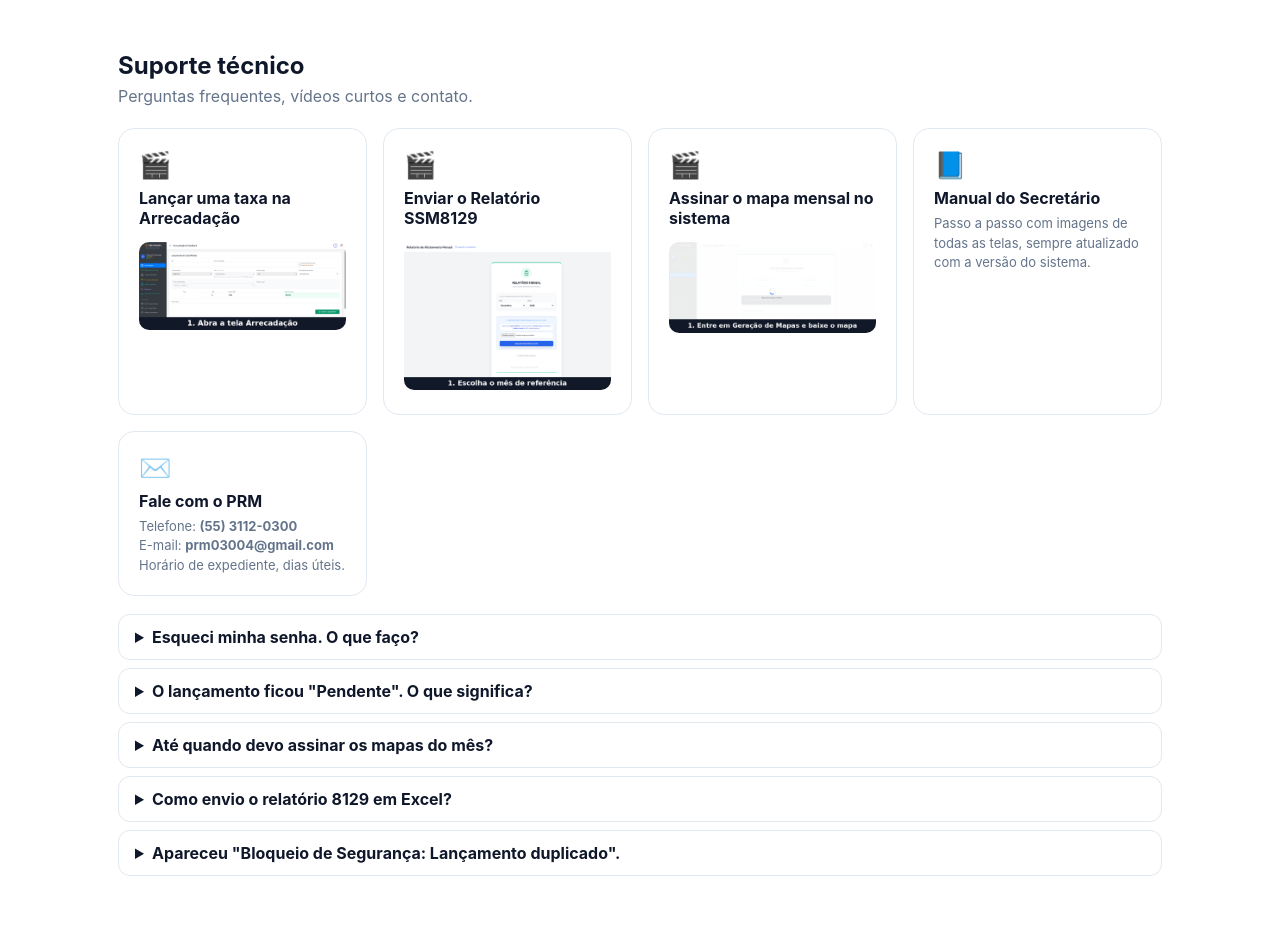
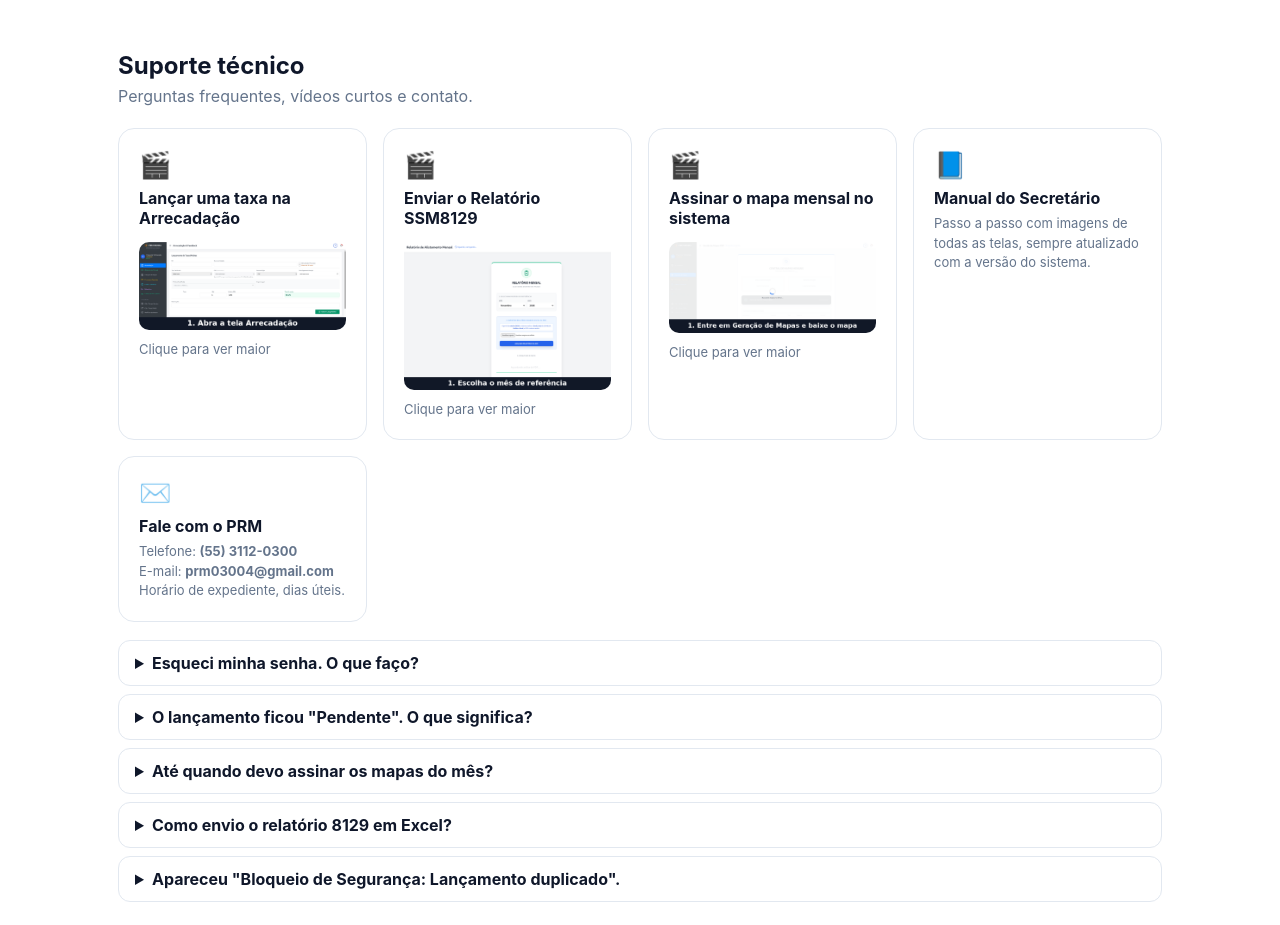
Before and after one commit to jstamiosso/prm03004, a plain HTML site: page index.html in a window 1280 px wide. Shown: the part 2320-3245 px from the top of the page. Drawn offline with Linux system fonts and the light colour scheme.

Commit message:
Add files via upload

```diff
--- a/index.html
+++ b/index.html
@@ -89,7 +89,7 @@
 <section id="suporte">
   <h2>Suporte técnico</h2><p class="sub">Perguntas frequentes, vídeos curtos e contato.</p>
   <div class="grid" style="margin-bottom:18px">
-    <div class="card"><div class="ic">🎬</div><h3>Lançar uma taxa na Arrecadação</h3><img src="docs/portal/videos/01_lancar_taxa.gif" alt="Lançar uma taxa na Arrecadação" style="width:100%;border-radius:10px;margin-top:8px"></div><div class="card"><div class="ic">🎬</div><h3>Enviar o Relatório SSM8129</h3><img src="docs/portal/videos/02_enviar_8129.gif" alt="Enviar o Relatório SSM8129" style="width:100%;border-radius:10px;margin-top:8px"></div><div class="card"><div class="ic">🎬</div><h3>Assinar o mapa mensal no sistema</h3><img src="docs/portal/videos/03_assinar_mapa.gif" alt="Assinar o mapa mensal no sistema" style="width:100%;border-radius:10px;margin-top:8px"></div>
+    <a class="card" href="docs/portal/videos/01_lancar_taxa.gif" target="_blank" rel="noopener" style="display:block;text-decoration:none;color:inherit"><div class="ic">🎬</div><h3>Lançar uma taxa na Arrecadação</h3><img src="docs/portal/videos/01_lancar_taxa.gif" alt="Lançar uma taxa na Arrecadação" style="width:100%;border-radius:10px;margin-top:8px"><p class="sub" style="margin:6px 0 0">Clique para ver maior</p></a><a class="card" href="docs/portal/videos/02_enviar_8129.gif" target="_blank" rel="noopener" style="display:block;text-decoration:none;color:inherit"><div class="ic">🎬</div><h3>Enviar o Relatório SSM8129</h3><img src="docs/portal/videos/02_enviar_8129.gif" alt="Enviar o Relatório SSM8129" style="width:100%;border-radius:10px;margin-top:8px"><p class="sub" style="margin:6px 0 0">Clique para ver maior</p></a><a class="card" href="docs/portal/videos/03_assinar_mapa.gif" target="_blank" rel="noopener" style="display:block;text-decoration:none;color:inherit"><div class="ic">🎬</div><h3>Assinar o mapa mensal no sistema</h3><img src="docs/portal/videos/03_assinar_mapa.gif" alt="Assinar o mapa mensal no sistema" style="width:100%;border-radius:10px;margin-top:8px"><p class="sub" style="margin:6px 0 0">Clique para ver maior</p></a>
     <a class="card" href="https://script.google.com/macros/s/AKfycbzLfydEBLE5T73Qa1QXcVuSbDmtioph4E-1F4lOQg0uSQmMXK5pNbABU2j4CvROAfQu/exec?manual=secretario" target="_blank" rel="noopener" style="display:block;text-decoration:none;color:inherit"><div class="ic">📘</div><h3>Manual do Secretário</h3><p>Passo a passo com imagens de todas as telas, sempre atualizado com a versão do sistema.</p></a>
     <div class="card"><div class="ic">✉️</div><h3>Fale com o PRM</h3><p>Telefone: <b>(55) 3112-0300</b><br>E-mail: <b>prm03004@gmail.com</b><br>Horário de expediente, dias úteis.</p></div>
   </div>
```
